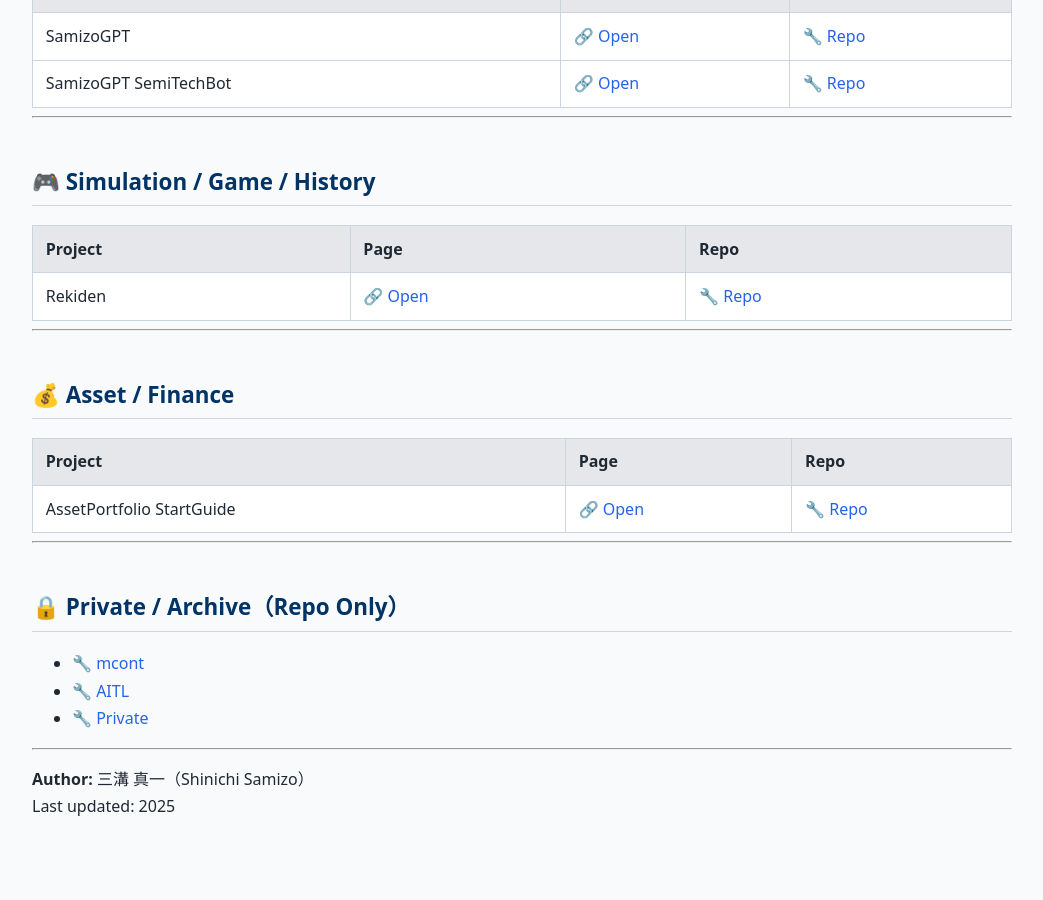
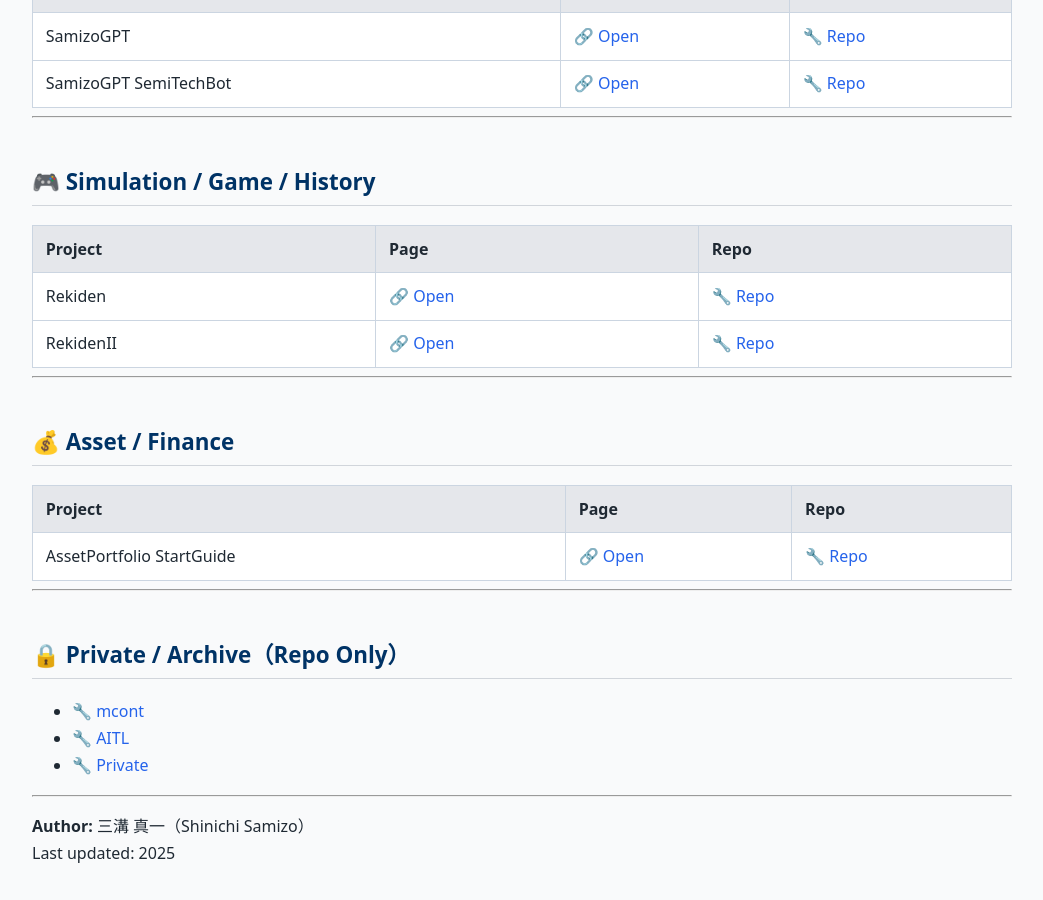
Before and after one commit to Samizo-AITL/Samizo-AITL.github.io, a Jekyll site: the page built from repo-index.md, in a window 1280 px wide and 900 px high, scrolled down 3017 px. Shown: the whole window, without its empty margins (118-1161 px from the left). Built offline with Jekyll 4.4.1, drawn with Linux system fonts in a browser that asks for light colours; before the commit the page ends 3869 px from its top, so only the background shows below that.

Commit message:
Update repo-index.md

```diff
--- a/repo-index.md
+++ b/repo-index.md
@@ -107,6 +107,7 @@
 | Project | Page | Repo |
 |---|---|---|
 | Rekiden | 🔗 [Open](https://samizo-aitl.github.io/Rekiden/) | 🔧 [Repo](https://github.com/Samizo-AITL/Rekiden) |
+| RekidenII | 🔗 [Open](https://samizo-aitl.github.io/rekiden-ii/) | 🔧 [Repo](https://github.com/Samizo-AITL/rekiden-ii) |
 
 ---
 
```
